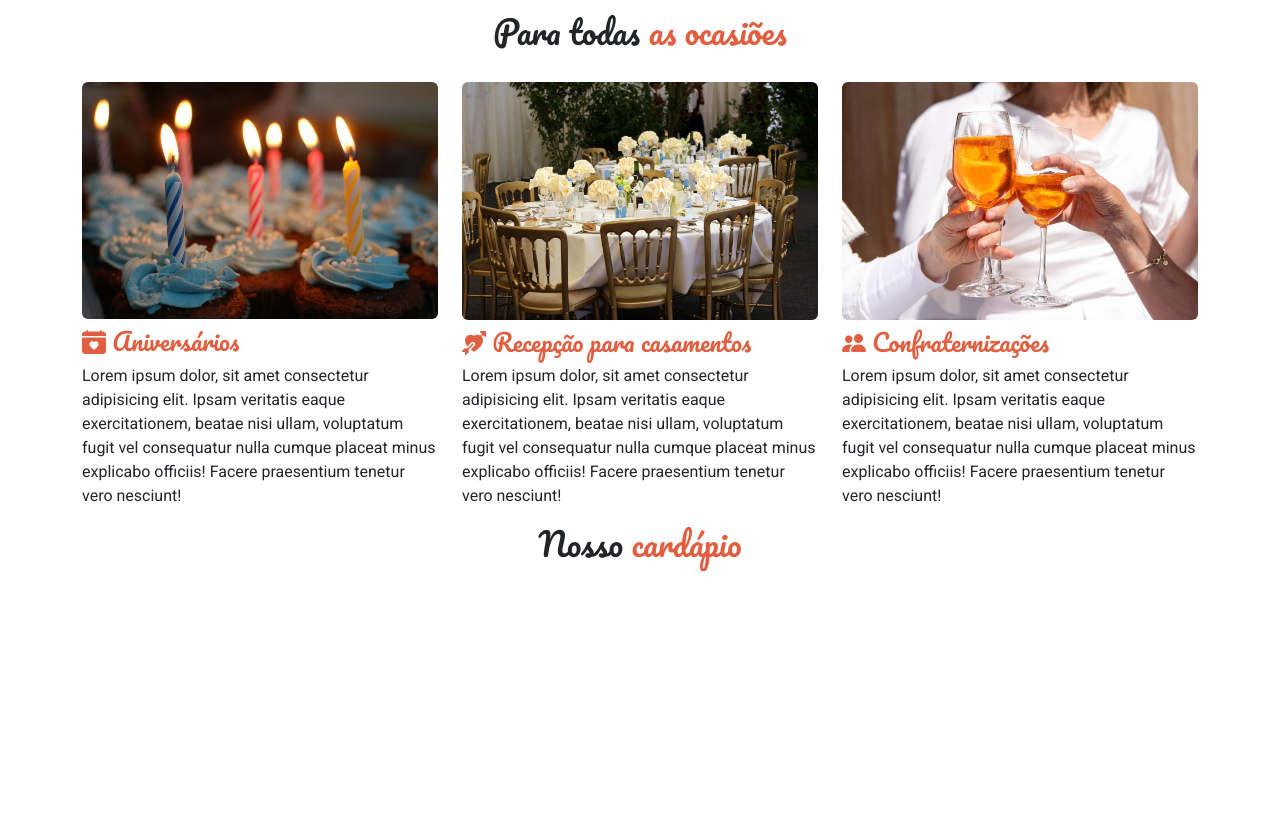
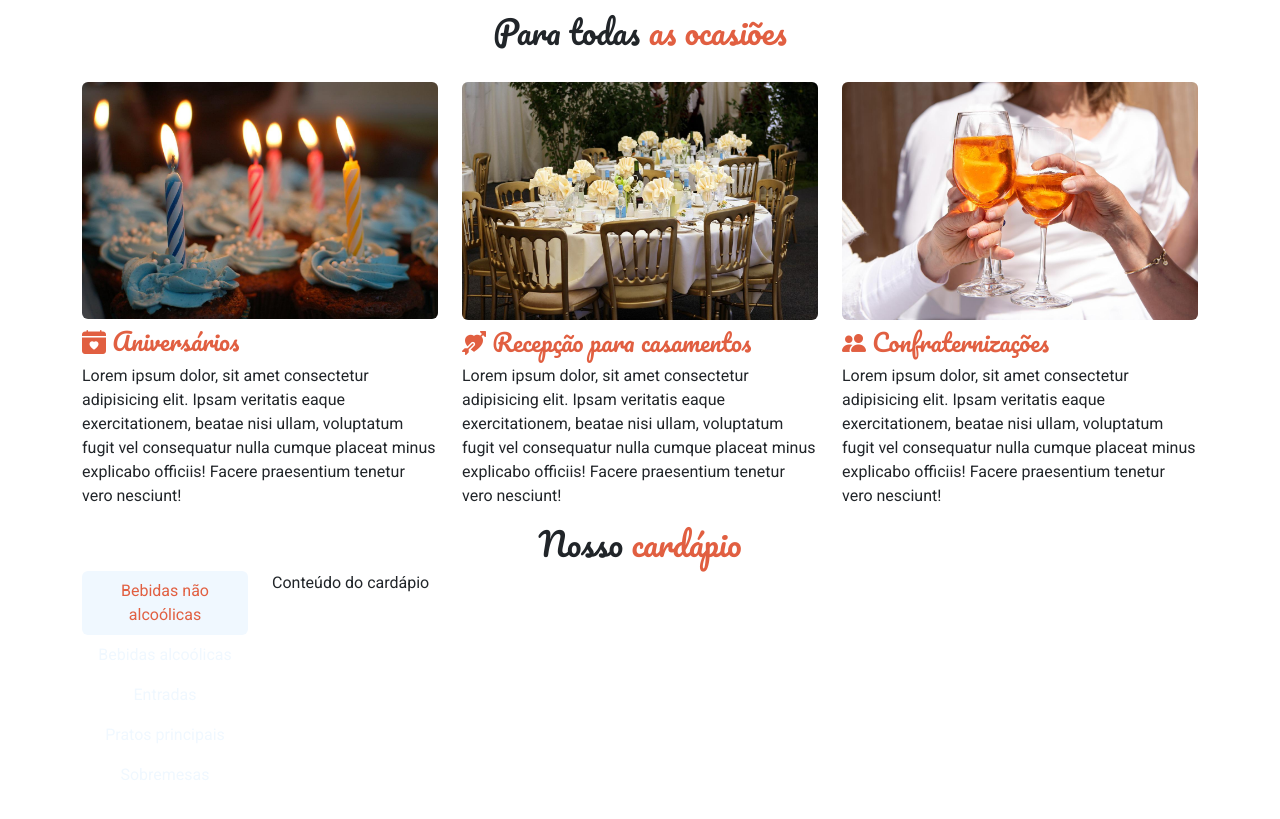
Before and after one commit to agtoliv/EBAC-M14-Projeto3, a plain HTML site: page index.html in a window 1280 px wide. Shown: the part 1332-2151 px from the top of the page. Before the commit the page ends 1903 px from the top, so only its background shows below. Drawn offline with nearby package versions, Linux system fonts and the light colour scheme.

Commit message:
feat: add menu

```diff
--- a/index.html
+++ b/index.html
@@ -136,6 +136,22 @@
                 <div class="row">
                     <h2 class="section-title text-center">Nosso <span class="text-colored">cardápio</span> </h2>
                 </div>
+                <div class="row">
+                    <aside class="col-md-2">
+                        <nav class="nav nav-pills flex-column">
+                            <button type="button" class="nav-link active">Bebidas não alcoólicas</button>
+                            <button type="button" class="nav-link">Bebidas alcoólicas</button>
+                            <button type="button" class="nav-link">Entradas</button>
+                            <button type="button" class="nav-link">Pratos principais</button>
+                            <button type="button" class="nav-link">Sobremesas</button>
+
+
+                        </nav>
+                    </aside>
+                    <div class="col-md-10">
+                        Conteúdo do cardápio
+                    </div>
+                </div>
             </div>
         </section>
     </div>
--- a/style.css
+++ b/style.css
@@ -1,5 +1,6 @@
 body{
     font-family: Roboto, sans-serif;
+    margin-bottom: 64px;
 }
 
 .navbar{
```
